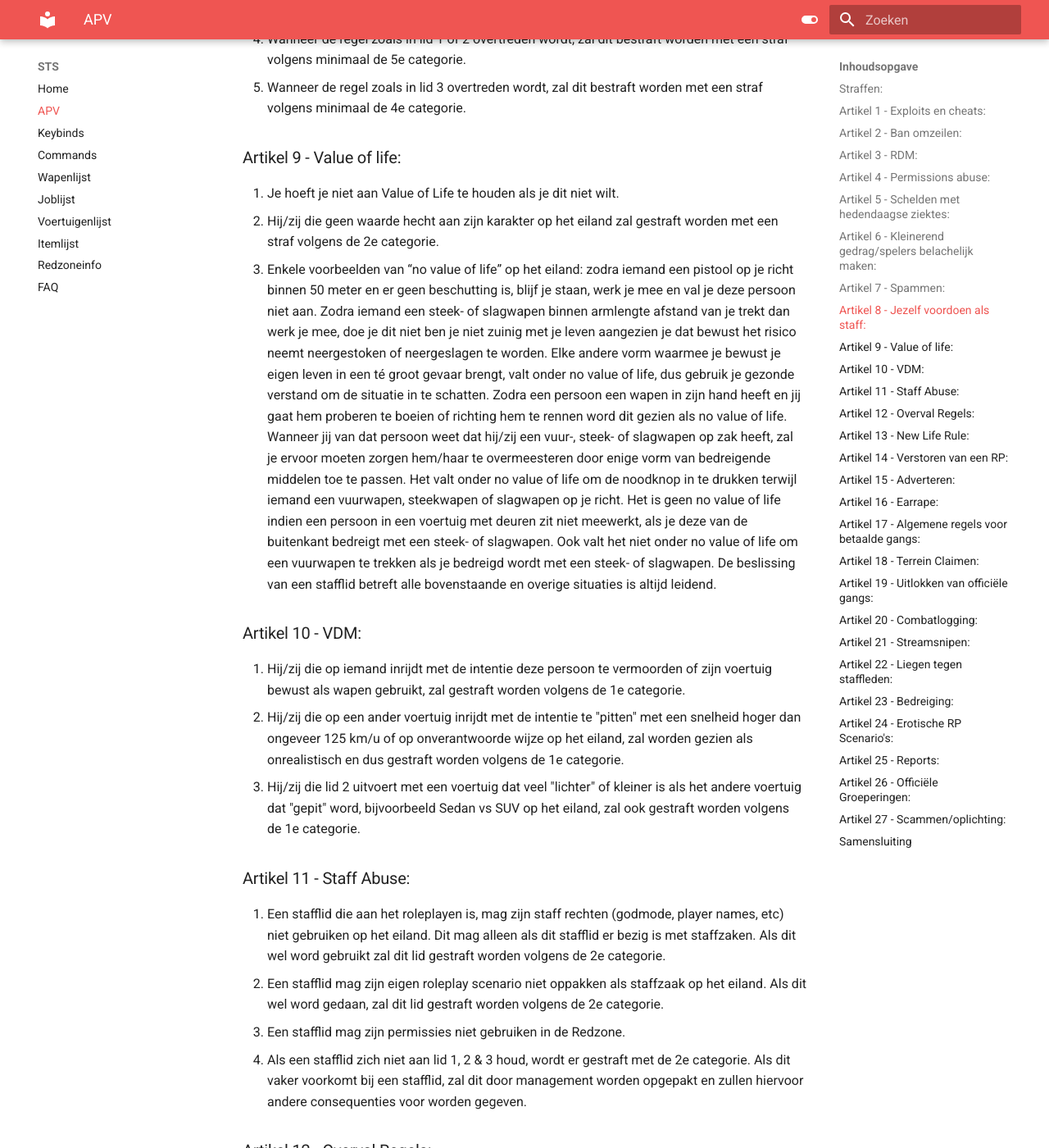
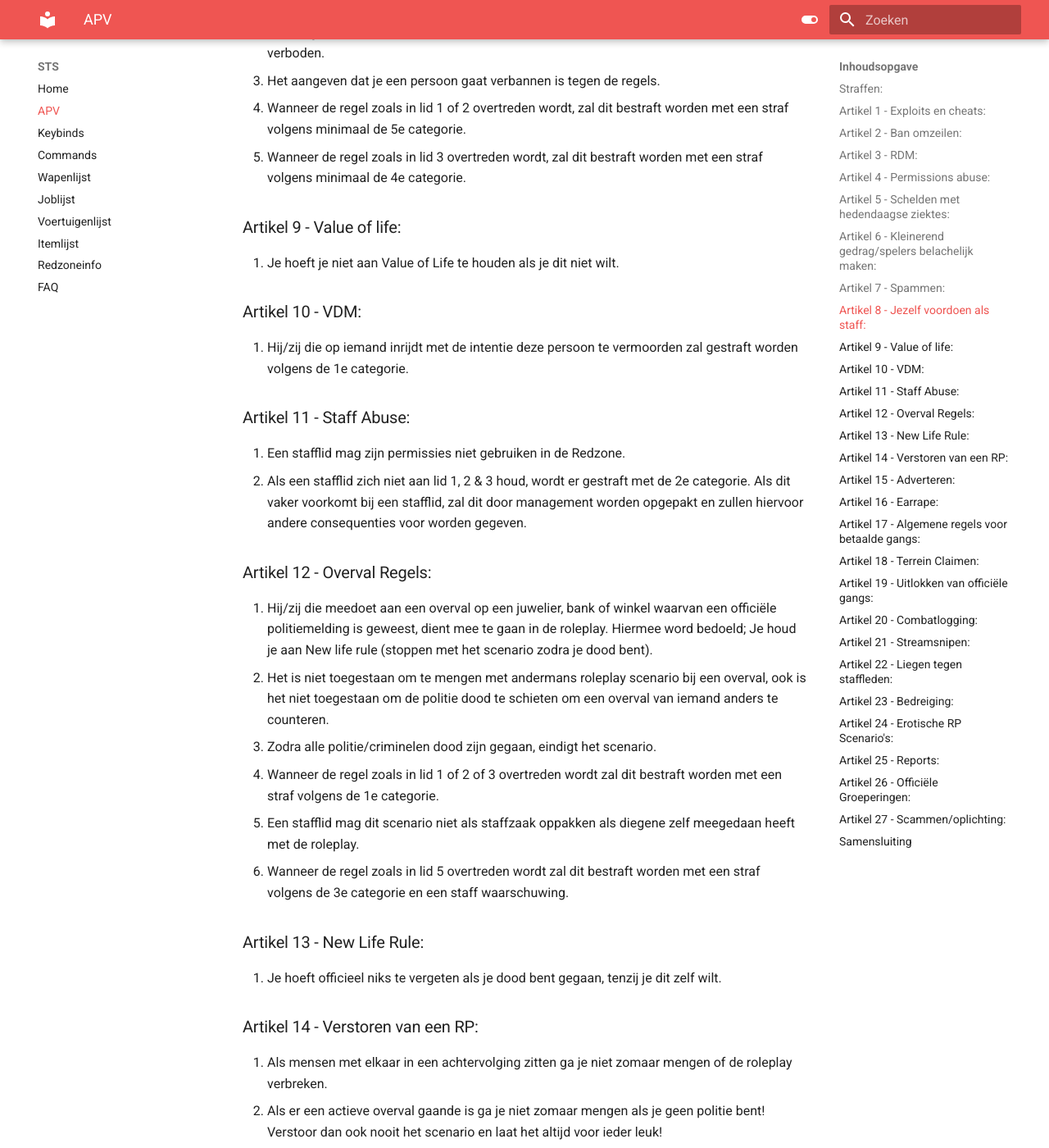
Before and after one commit to Welseyy/STSAPV, an MkDocs documentation site: the page built from docs/apv.md, in a window 1280 px wide and 1400 px high, scrolled down 2034 px. Shown: the whole window at 82% size. Built offline with MkDocs 1.6.1 and Material for MkDocs 9.7.7, drawn with Linux system fonts in a browser that asks for light colours; some of the changed text lies outside the part shown.

Commit message:
Update apv.md

```diff
--- a/docs/apv.md
+++ b/docs/apv.md
@@ -21,19 +21,23 @@
 
 ### Artikel 3 - RDM:
 1. Het killen van mensen die niet betrokken zijn bij jouw schietpartij en ook niet betrokken willen zijn zal een straf opleveren van de 1e categorie.
-2. Als iemand op het eiland loopt zonder wapen vast, en niet in een scenario zit met een andere persoon/groepering, mag deze persoon niet vermoord worden. Dit word gezien als een ongeldige reden en zal worden bestraft volgens de 1e categorie.|
+2. • 6 RDM Sancties = 1 dag ban
+   • 10 RDM Sancties = 2 dagen ban
+   • 15 RDM Sancties = 3 dagen ban
+   • 20 RDM Sancties = 4 dagen ban
+3. Als iemand op het eiland loopt zonder wapen vast, en niet in een scenario zit met een andere persoon/groepering, mag deze persoon niet vermoord worden. Dit word gezien als een ongeldige reden en zal worden bestraft volgens de 1e categorie.|
 
 ### Artikel 4 - Permissions abuse:
-1. Het misbruiken van je f6 menu door bijvoorbeeld je als staff te opstellen (rdmers boeien etc.) of mensen te boeien die dat niet willen zal een straf opleveren van de 3e of 4e categorie.
+1. Het misbruiken van je f6 menu door bijvoorbeeld je als staff te opstellen (rdmers boeien etc.) of mensen te boeien die dat niet willen zal een straf opleveren van de 2e of 3e categorie.
 2. Noclippen in een gang huis van een officiële groepering zal een straf opleveren van de 1e categorie.
 
 ### Artikel 5 - Schelden met hedendaagse ziektes:
-Het schelden met ziektes zoals kanker en dergelijke is streng tegen ons beleid, en zal bestraft worden met een straf van maximaal de 8e categorie. Normaliter hangt hier een straf van minimaal de 5e categorie aan.
+Het schelden met ziektes zoals kanker en dergelijke is streng tegen ons beleid, en zal bestraft worden met een straf van maximaal de 6e categorie. Je excuses aan bieden door een vrijwillige donatie te doen aan het KWF resulteert in het weghalen van de verbanning. Bij meerdere sancties kan er voor gekozen worden de excuses niet te accepteren.
 
 ### Artikel 6 - Kleinerend gedrag/spelers belachelijk maken:
 1. Mensen belachelijk maken/denigreren is verboden en zal bestraft worden met een straf van maximaal de 4e categorie.
 Enkele voorbeelden zijn, jongere medespelers belachelijk maken en familieleden betrekken in discussies.
-2. Vrouwontvriendelijk/manonvriendelijk gedrag wordt bestraft met een maximale straf van de 6e categorie, wanneer er heftige spam plaatsvind, een normale ban zal rond de 4e tot 5e categorie liggen.
+2. Vrouwontvriendelijk/manonvriendelijk gedrag wordt bestraft met een maximale straf van de 5e categorie, wanneer er heftige spam plaatsvind, een normale ban zal rond de 3e tot 4e categorie liggen.
 
 ### Artikel 7 - Spammen:
 1. In deepweb kanalen en berichten expres berichten achter elkaar blijft sturen zonder reden.
@@ -50,30 +54,16 @@
 
 ### Artikel 9 - Value of life:
 1. Je hoeft je niet aan Value of Life te houden als je dit niet wilt.
-2. Hij/zij die geen waarde hecht aan zijn karakter op het eiland zal gestraft worden met een straf volgens de 2e categorie.
-3. Enkele voorbeelden van “no value of life” op het eiland:
-zodra iemand een pistool op je richt binnen 50 meter en er geen beschutting is, blijf je staan, werk je mee en val je deze persoon niet aan.
-Zodra iemand een steek- of slagwapen binnen armlengte afstand van je trekt dan werk je mee, doe je dit niet ben je niet zuinig met je leven aangezien je dat bewust het risico neemt neergestoken of neergeslagen te worden.
-Elke andere vorm waarmee je bewust je eigen leven in een té groot gevaar brengt, valt onder no value of life, dus gebruik je gezonde verstand om de situatie in te schatten.
-Zodra een persoon een wapen in zijn hand heeft en jij gaat hem proberen te boeien of richting hem te rennen word dit gezien als no value of life. Wanneer jij van dat persoon weet dat hij/zij een vuur-, steek- of slagwapen op zak heeft, zal je ervoor moeten zorgen hem/haar te overmeesteren door enige vorm van bedreigende middelen toe te passen.
-Het valt onder no value of life om de noodknop in te drukken terwijl iemand een vuurwapen, steekwapen of slagwapen op je richt.
-Het is geen no value of life indien een persoon in een voertuig met deuren zit niet meewerkt, als je deze van de buitenkant bedreigt met een steek- of slagwapen.
-Ook valt het niet onder no value of life om een vuurwapen te trekken als je bedreigd wordt met een steek- of slagwapen.
-De beslissing van een stafflid betreft alle bovenstaande en overige situaties is altijd leidend.
 
 ### Artikel 10 - VDM:
-1. Hij/zij die op iemand inrijdt met de intentie deze persoon te vermoorden of zijn voertuig bewust als wapen gebruikt, zal gestraft worden volgens de 1e categorie.
-2. Hij/zij die op een ander voertuig inrijdt met de intentie te "pitten" met een snelheid hoger dan ongeveer 125 km/u of op onverantwoorde wijze op het eiland, zal worden gezien als onrealistisch en dus gestraft worden volgens de 1e categorie.
-3. Hij/zij die lid 2 uitvoert met een voertuig dat veel "lichter" of kleiner is als het andere voertuig dat "gepit" word, bijvoorbeeld Sedan vs SUV op het eiland, zal ook gestraft worden volgens de 1e categorie.
+1. Hij/zij die op iemand inrijdt met de intentie deze persoon te vermoorden zal gestraft worden volgens de 1e categorie.
 
 ### Artikel 11 - Staff Abuse:
-1. Een stafflid die aan het roleplayen is, mag zijn staff rechten (godmode, player names, etc) niet gebruiken op het eiland. Dit mag alleen als dit stafflid er bezig is met staffzaken. Als dit wel word gebruikt zal dit lid gestraft worden volgens de 2e categorie.
-2. Een stafflid mag zijn eigen roleplay scenario niet oppakken als staffzaak op het eiland. Als dit wel word gedaan, zal dit lid gestraft worden volgens de 2e categorie.
-3. Een stafflid mag zijn permissies niet gebruiken in de Redzone.
-4. Als een stafflid zich niet aan lid 1, 2 & 3 houd, wordt er gestraft met de 2e categorie. Als dit vaker voorkomt bij een stafflid, zal dit door management worden opgepakt en zullen hiervoor andere consequenties voor worden gegeven.
+1. Een stafflid mag zijn permissies niet gebruiken in de Redzone.
+2. Als een stafflid zich niet aan lid 1, 2 & 3 houd, wordt er gestraft met de 2e categorie. Als dit vaker voorkomt bij een stafflid, zal dit door management worden opgepakt en zullen hiervoor andere consequenties voor worden gegeven.
 
 ### Artikel 12 - Overval Regels:
-1. Hij/zij die meedoet aan een overval op een juwelier, bank of winkel waarvan een officiële politiemelding is geweest, dient mee te gaan in de roleplay. Hiermee word bedoeld; Je houd je aan New life rule (stoppen met het scenario zodra je dood bent), No value of life, RDM, VDM (pitten onder de 80), en new life rule (niet meteen opstaan en spawnkillen).
+1. Hij/zij die meedoet aan een overval op een juwelier, bank of winkel waarvan een officiële politiemelding is geweest, dient mee te gaan in de roleplay. Hiermee word bedoeld; Je houd je aan New life rule (stoppen met het scenario zodra je dood bent).
 2. Het is niet toegestaan om te mengen met andermans roleplay scenario bij een overval, ook is het niet toegestaan om de politie dood te schieten om een overval van iemand anders te counteren.
 3. Zodra alle politie/criminelen dood zijn gegaan, eindigt het scenario.
 4. Wanneer de regel zoals in lid 1 of 2 of 3 overtreden wordt zal dit bestraft worden met een straf volgens de 1e categorie.
@@ -81,10 +71,7 @@
 6. Wanneer de regel zoals in lid 5 overtreden wordt zal dit bestraft worden met een straf volgens de 3e categorie en een staff waarschuwing.
 
 ### Artikel 13 - New Life Rule:
-1. Hij/zij die dood is gegaan tijdens een shootout of een roleplay scenario, mag zijn spawnprotection niet gebruiken om iemand anders te kunnen spawnkillen zodra je jezelf hebt gerevived.
-2. Je hoeft officieel niks te vergeten als je dood bent gegaan, tenzij je dit zelf wilt.
-3. Als je bent vermoord door iemand anders op het eiland, mag je 1 minuut niet meer meedoen met dat scenario.
-4. Wanneer de regel zoals in lid 1 of 2 of 3 overtreden wordt zal dit bestraft worden met een straf volgens de 1e categorie.
+1. Je hoeft officieel niks te vergeten als je dood bent gegaan, tenzij je dit zelf wilt.
 
 ### Artikel 14 - Verstoren van een RP:
 
@@ -108,19 +95,18 @@
 
 ### Artikel 17 -  Algemene regels voor betaalde gangs:
 1. Het misbruik maken van je F6-menu door middel van onrealistische acties uit te voeren zoals onder beschreven.
-2. Confisqueren van items / wapens zonder enkele reden / roleplay. Dit is alleen toegestaan waarin je in een duidelijk goede roleplay zit. Tijdens het confisqueren hoor je te vermelden wat je aan het doen bent.
-3. Gang oorlogen mogen niet zomaar gestart worden. Dit moet door het bestuur van de gangs besproken worden. (Hier valt invallen etc. ook onder!)
-4. Je mag een officiële groepering niet zomaar na doen, dit is alleen toegestaan met een goede en duidelijke roleplay.
-5. Het vluchten op het gang terrein tijdens een goed en duidelijk roleplay scenario is niet toegestaan. mits dit wel gebeurd hebben de
+2. Gang oorlogen mogen niet zomaar gestart worden. Dit moet door het bestuur van de gangs besproken worden. (Hier valt invallen etc. ook onder!)
+3. Je mag een officiële groepering niet zomaar na doen, dit is alleen toegestaan met een goede en duidelijke roleplay.
+4. Het vluchten op het gang terrein tijdens een goed en duidelijk roleplay scenario is niet toegestaan. mits dit wel gebeurd hebben de
    anderen mensen het recht om binnen tevallen.
-6. Wanneer de regel zoals in lid 1 of 2 overtreden wordt zal dit bestraft worden met een straf volgens minimaal de 1e categorie en maximaal de 4e categorie.
-7. Wanneer de regel zoals in lid 3, 4 of 5 overtreden wordt zal dit bestraft worden met een straf volgens de 1e categorie.
+5. Wanneer de regel zoals in lid 1 of 2 overtreden wordt zal dit bestraft worden met een straf volgens minimaal de 1e categorie en maximaal de 4e categorie.
+6. Wanneer de regel zoals in lid 3, 4 of 5 overtreden wordt zal dit bestraft worden met een straf volgens de 1e categorie.
 
 ### Artikel 18 -  Terrein Claimen:
 1. Wanneer een officiele gang een terrein bezit mag deze niet door een andere groep of persoon geclaimd worden.
 2. Wanneer je weggestuurd word op een gangterrein door iemand die dit gangterrein bezit dien je weg te gaan.
 3. Nep meldingen maken bij een terrein van een officiële groepering zodat politie of een andere groepering hier iets mee te maken krijgt is niet toegestaan.
-4. Wanneer de regels zoals in lid 1, 2 of 3 overtreden worden, zal dit bestraft worden met een straf volgens minimaal de 3e categorie.
+4. Wanneer de regels zoals in lid 1, 2 of 3 overtreden worden, zal dit bestraft worden met een straf volgens minimaal de 2e categorie. Mocht de sanctie vaker voorkomen, kan het stafflid beslissen om te straffen volgens de 3e categorie.
 
 ### Artikel 19 -  Uitlokken van officiële gangs:
 1. Nep meldingen maken bij een terrein van een officiële groepering zodat politie of een andere groepering hier iets mee te maken krijgt.
@@ -160,16 +146,15 @@
 
 ### Artikel 26 - Officiële Groeperingen:
 1. Tijdens een Roleplay scenario is het toegestaan om binnen te vallen mits dit overlegt is met beide partijen.
-2. Tijdens een Roleplay scenario van 2 of meerdere Officiële Groeperingen is het verboden om te noclippen.
-3. Tijdens een Roleplay scenario van 2 of meerdere Officiële Groeperingen mag een Stafflid die betrokken is bij dit scenario niet zijn eigen staffzaak oppakken.
-4. Wanneer lid 1 & 2 worden overtreden zal dit gestraft worden met maximaal de 3e categorie.
-5. Wanneer lid 3 wordt overtreden zal dit gestraft worden met een straf van de 1e categorie samen met een staffstrike.
+2. Tijdens een Roleplay scenario van 2 of meerdere Officiële Groeperingen mag een Stafflid die betrokken is bij dit scenario niet zijn eigen staffzaak oppakken.
+3. Wanneer lid 1 & 2 worden overtreden zal dit gestraft worden met maximaal de 3e categorie.
+4. Wanneer lid 2 wordt overtreden zal dit gestraft worden met een straf van de 1e categorie samen met een staffstrike.
 
 ### Artikel 27 - Scammen/oplichting:
 1. Het oplichten van mensen die exclusieve items in bezit hebben.
 2. Het leaken van spawncodes van exclusieve items of voertuigen.
-3. Wanneer de regel zoals in lid 1 of 2 overtreden wordt, zal dit bestraft worden met minimaal de 2e categorie en maximaal de 5e categorie.
+3. Wanneer de regel zoals in lid 1 of 2 overtreden wordt, zal dit bestraft worden met minimaal de 2e categorie en maximaal de 3e categorie.
 
 ### Samensluiting
 1. Deze regels zijn opgesteld op 22/5/23
-2. Deze regels zijn bewerkt op 27/10/2023
+2. Deze regels zijn bewerkt op 1/11/2023
```
